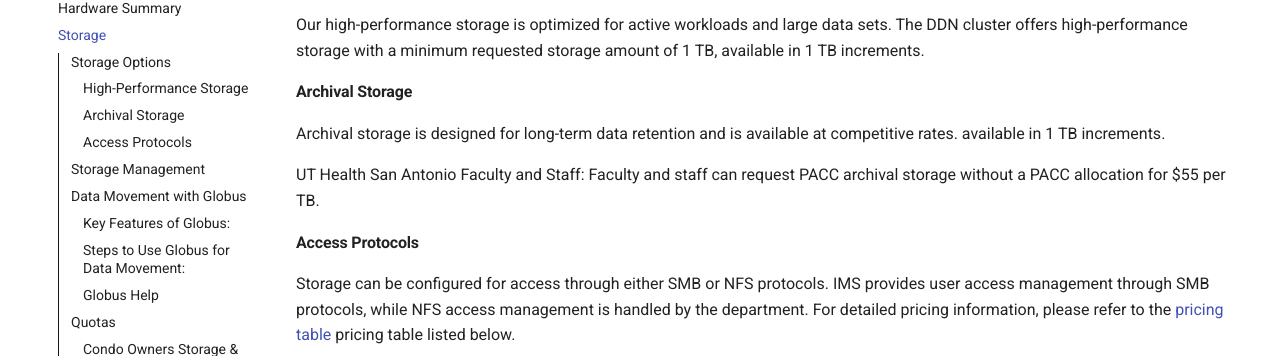
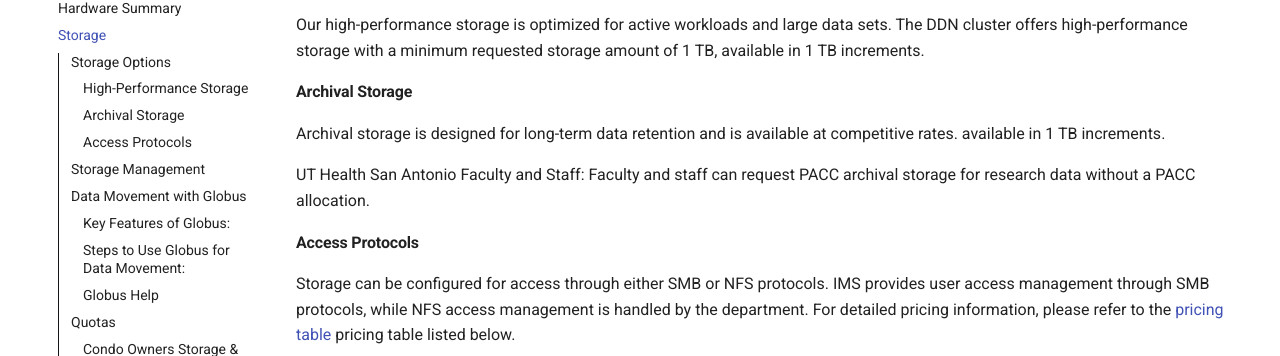
Before and after one commit to aprince-utcloud/Website, an MkDocs documentation site: the page built from docs/cluster/storage.md, in a window 1280 px wide and 900 px high. Shown: the part 364-720 px from the top of the window. Built offline with MkDocs 1.6.1 and Material for MkDocs 9.7.7, drawn with Linux system fonts in a browser that asks for light colours.

Commit message:
updated archive description

```diff
--- a/docs/cluster/storage.md
+++ b/docs/cluster/storage.md
@@ -10,7 +10,7 @@ Our high-performance storage is optimized for active workloads and large data se
 #### Archival Storage
 Archival storage is designed for long-term data retention and is available at competitive rates.  available in 1 TB increments.
 
-UT Health San Antonio Faculty and Staff: Faculty and staff can request PACC archival storage without a PACC allocation for $55 per TB.
+UT Health San Antonio Faculty and Staff: Faculty and staff can request PACC archival storage for research data without a PACC allocation.
 
 #### Access Protocols
 Storage can be configured for access through either SMB or NFS protocols. IMS provides user access management through SMB protocols, while NFS access management is handled by the department.
```
